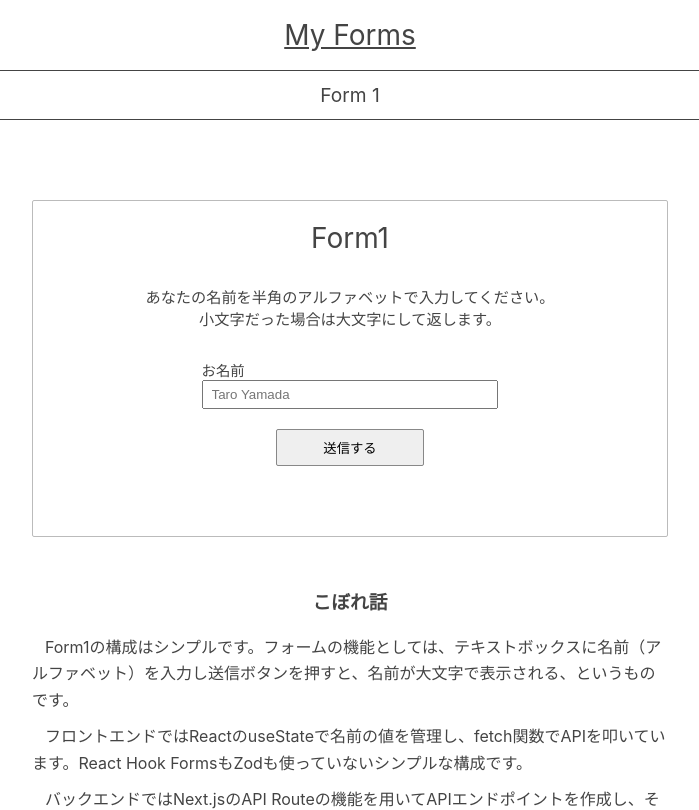
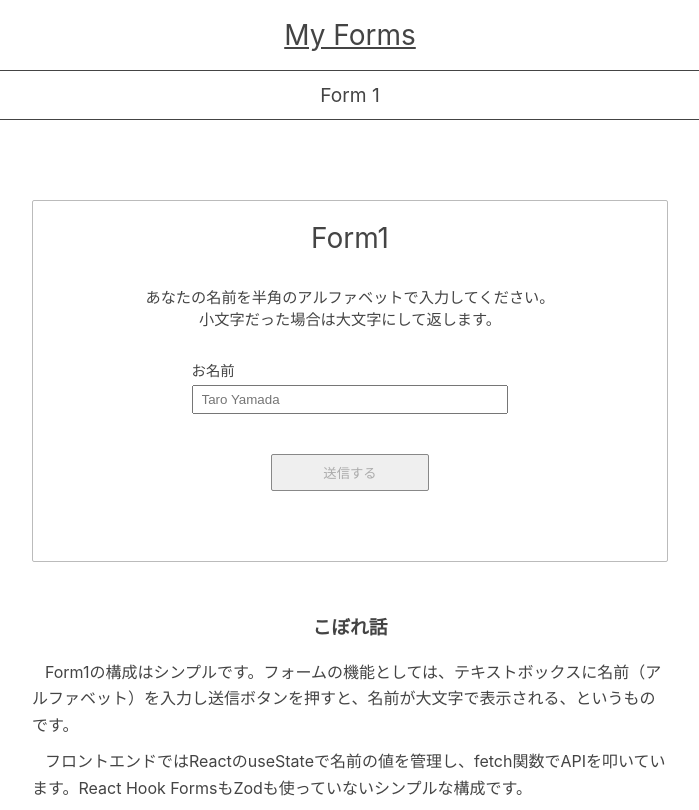
Before and after one commit to kento-yoshidu/myforms_frontend, a Next.js app: page /form1 in a window 1280 px wide. Shown: the top 810 px of the page, without its empty margins (290-989 px from the left). Built offline with nearby package versions, Linux system fonts and the light colour scheme.

Commit message:
✨ #15 CSS更新

```diff
--- a/pages/form1/index.tsx
+++ b/pages/form1/index.tsx
@@ -8,10 +8,16 @@ import styles from "./style.module.css"
 const Form1 = () => {
   const [name, setName] = useState("")
   const [data, setData] = useState("")
-  const [isInputValidate, setIsInputValidate] = useState(true)
+  const [isClickable, setIsClickable] = useState(false)
 
   const handleChange = (e: React.ChangeEvent<HTMLInputElement>) => {
     setName(e.target.value)
+
+    if (e.target.value.length > 0) {
+      setIsClickable(() => true)
+    } else {
+      setIsClickable(() => false)
+    }
   }
 
   const submit = async (e: React.FormEvent) => {
@@ -59,24 +65,31 @@ const Form1 = () => {
               id="name"
               className={styles.input}
               type="text"
-              pattern="[0-9A-Za-z !]*"
+              // pattern="[0-9A-Za-z !@_#$*]*"
               onChange={handleChange}
               placeholder="Taro Yamada"
               data-testid="name"
+              autoComplete="off"
             />
 
             <button
-            className={styles.button}
+              className={styles.button}
               data-testid="submit"
               type="submit"
               name="Sign Up"
+              disabled={!isClickable}
             >
               送信する
             </button>
           </form>
 
           {data && (
-            <p>あなたの名前を大文字に変換しました！ {data}</p>
+            <div
+              className={styles.result}
+              data-testid="result"
+            >
+              <p>あなたの名前を大文字に変換しました！<br />{data}</p>
+            </div>
           )}
         </div>
 
--- a/pages/form1/style.module.css
+++ b/pages/form1/style.module.css
@@ -3,7 +3,7 @@
   border-radius: 2px;
   width: 55%;
   margin: 0 auto;
-  padding: 20px;
+  padding: 20px 0 40px;
 }
 
 .title {
@@ -27,6 +27,7 @@
 
 .label {
   display: block;
+  margin-bottom: 5px;
   font-size: 0.9rem;
 }
 
@@ -38,7 +39,7 @@
 
 .button {
   width: 50%;
-  margin: 20px auto;
+  margin: 40px auto 0;
   cursor: pointer;
   background-color: #efefef;
   border: 1px solid #888;
@@ -48,6 +49,14 @@
 
 .button:hover {
   background-color: #fefefe
+}
+
+.button:disabled {
+  cursor: not-allowed;
+}
+
+.result {
+  text-align: center;
 }
 
 .section {
```
